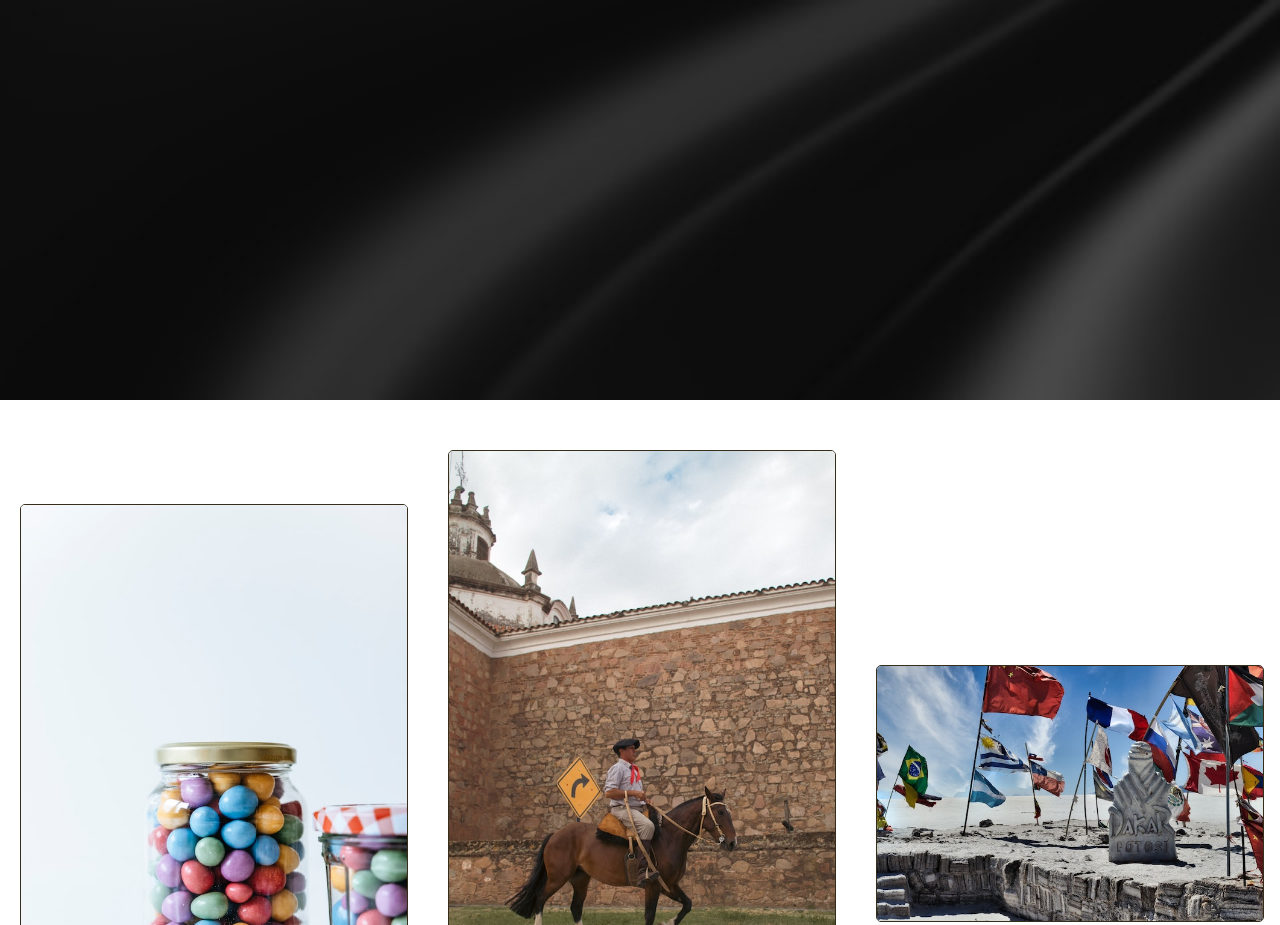
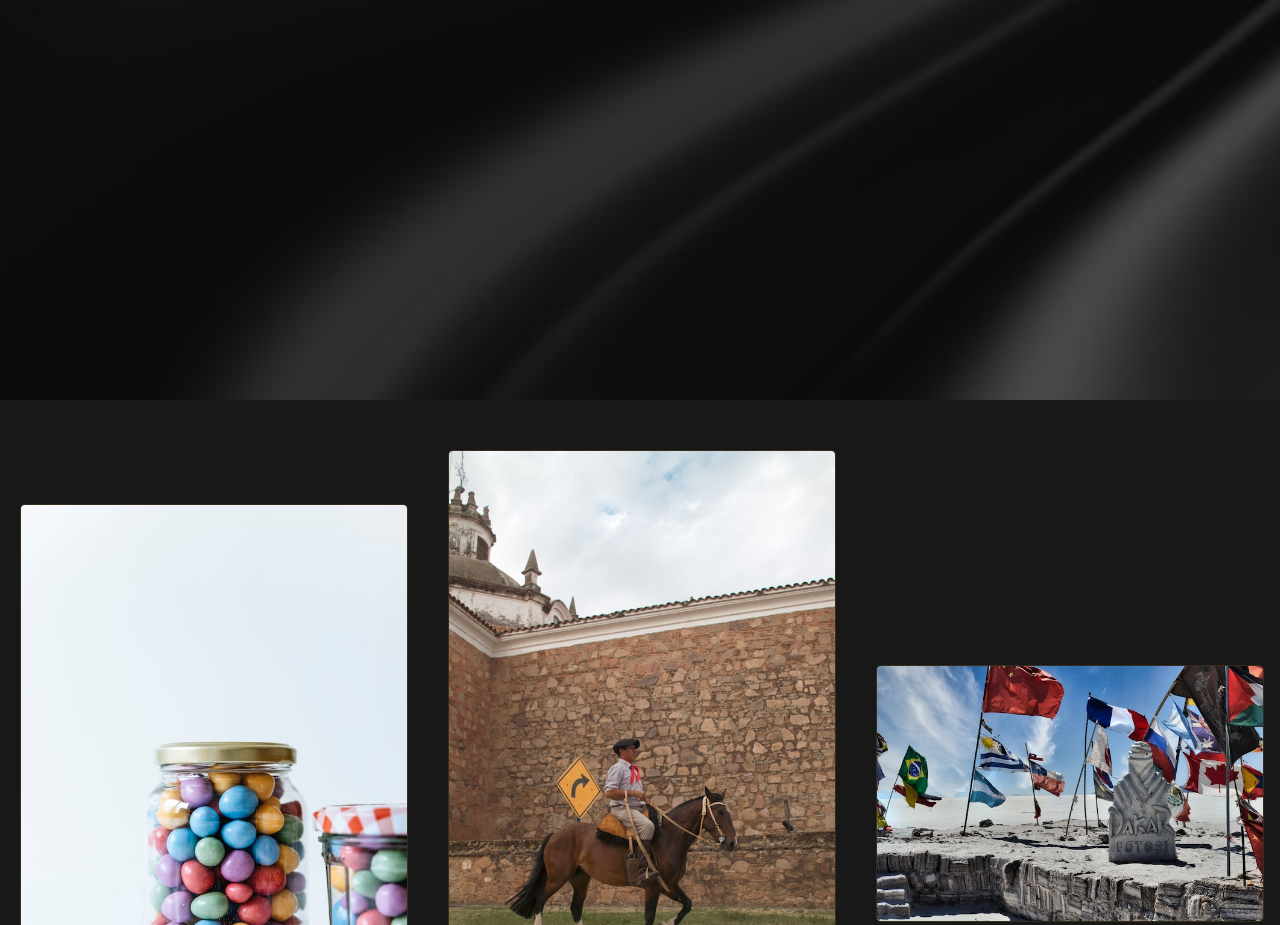
Before and after one commit to Pia87/Ejercicio-imagenes, a plain HTML site: page index.html in a window 1280 px wide. Shown: the top 925 px of the page. Drawn offline with Linux system fonts and the light colour scheme.

Commit message:
hice cambio en body

```diff
--- a/estilo.css
+++ b/estilo.css
@@ -5,6 +5,7 @@
 
 body{
     width: 100%;
+    background-color: rgb(24, 24, 24);
 
 
 }
```
